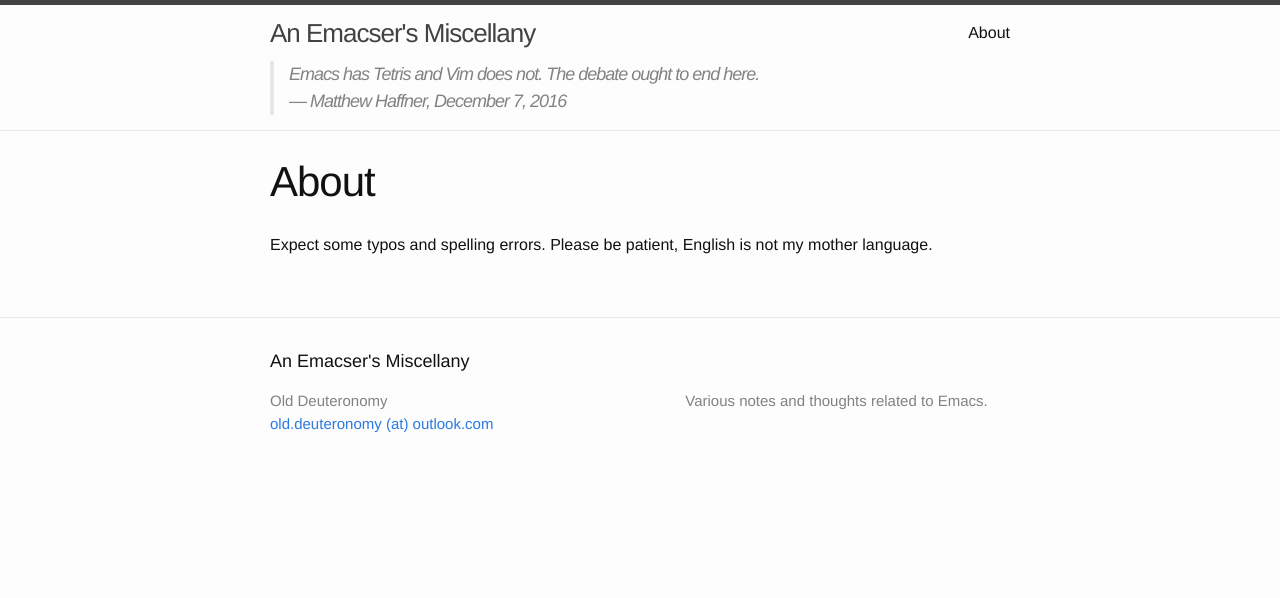
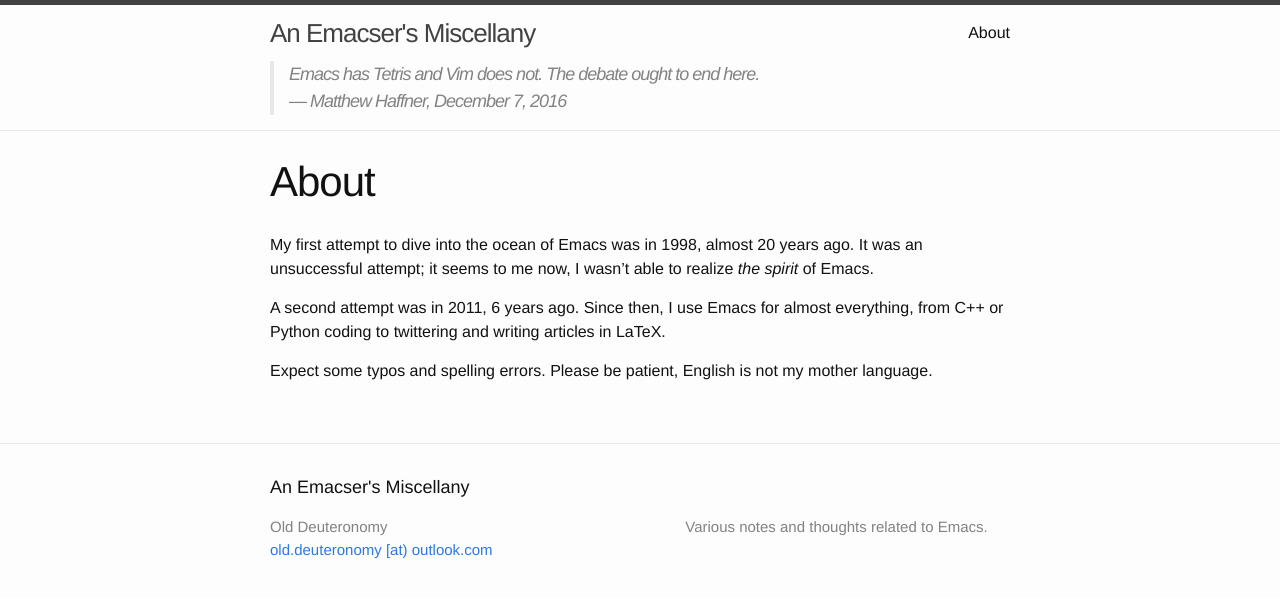
Before and after one commit to olddeuteronomy/blog, a Jekyll site: the page built from about.md, in a window 1280 px wide. Shown: the top 598 px of the page. Built offline with Jekyll 4.4.1, drawn with Linux system fonts in a browser that asks for light colours.

```diff
--- a/_config.yml
+++ b/_config.yml
@@ -15,7 +15,7 @@
 # in the templates via {{ site.myvariable }}.
 title: An Emacser's Miscellany
 author: Old Deuteronomy
-email: old.deuteronomy (at) outlook.com
+email: old.deuteronomy [at) outlook.com
 description: > # this means to ignore newlines until "baseurl:"
   Various notes and thoughts related to Emacs.
 baseurl: "" # the subpath of your site, e.g. /blog
--- a/about.md
+++ b/about.md
@@ -4,5 +4,13 @@ title: About
 permalink: /about/
 ---
 
+My first attempt to dive into the ocean of Emacs was in 1998, almost
+20 years ago. It was an unsuccessful attempt; it seems to me now, I
+wasn't able to realize *the spirit* of Emacs.
+
+A second attempt was in 2011, 6 years ago. Since then, I use Emacs for
+almost everything, from C++ or Python coding to twittering and writing
+articles in LaTeX.
+
 Expect some typos and spelling errors. Please be patient, English is
 not my mother language.
```
Also changed, not shown: _posts/2017-03-05-lets-start.markdown (added, +9 -0 lines), _posts/2017-03-05-welcome-to-jekyll.markdown (deleted, +0 -34 lines), _posts/2017-03-09-a-snippet-for-a-jekyll-post.markdown (added, +46 -0 lines).
